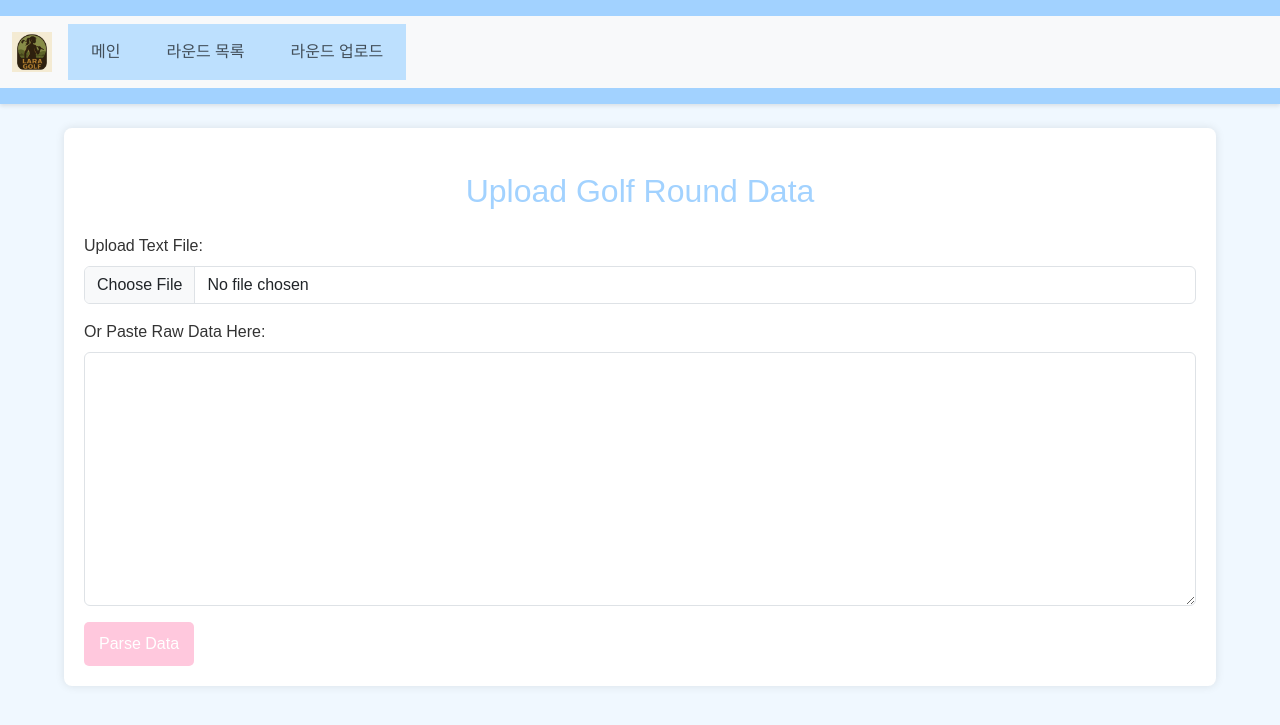
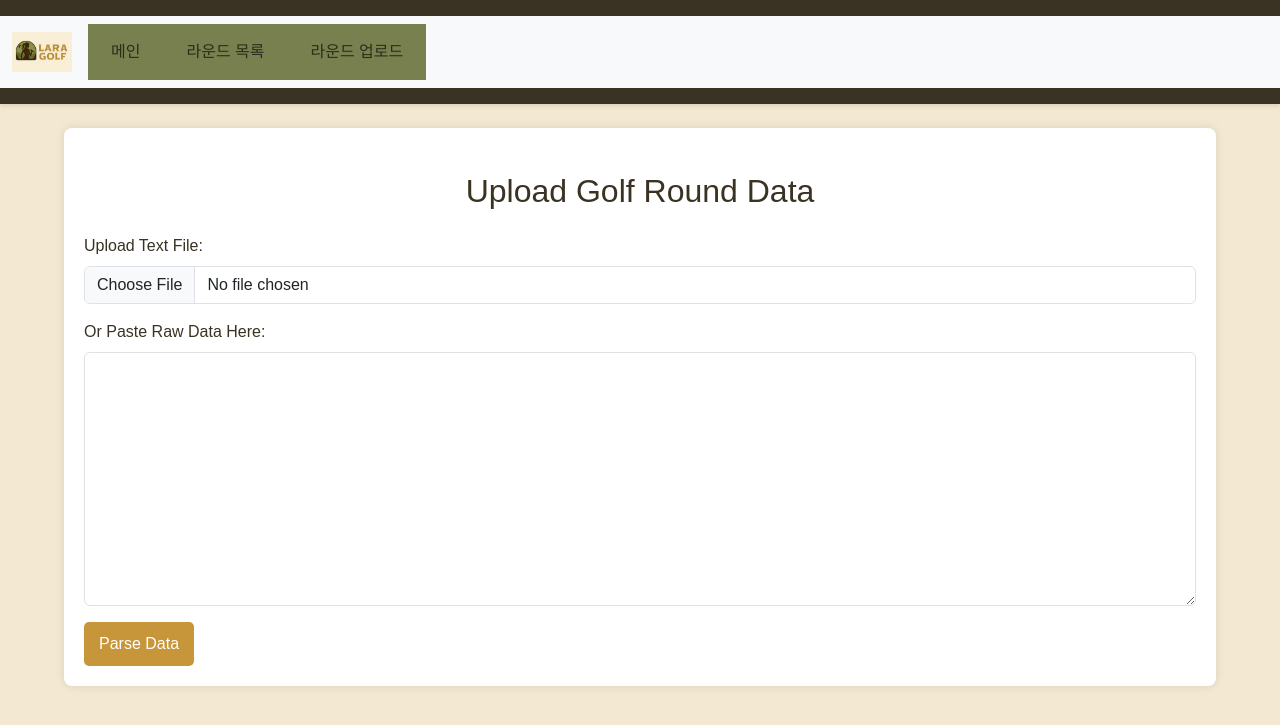
Before and after one commit to JoonYong-Kim/lalagolf, a Flask app: page /upload_round in a window 1280 px wide. Shown: the top 725 px of the page. Run offline with Flask 3, Linux system fonts and the light colour scheme; the visitor is signed in with stand-in values (Sample User, id 1); parts of the project's set-up code (start-up, migrations or seed data) failed here and were passed over.

Commit message:
디자인 변경

```diff
--- a/src/webapp/static/css/style.css
+++ b/src/webapp/static/css/style.css
@@ -1,10 +1,11 @@
 :root {
-    --color-primary: #A2D2FF; /* Light Blue */
-    --color-secondary: #BDE0FE; /* Lighter Blue */
-    --color-accent: #FFC8DD; /* Pink */
-    --color-text: #333333;
-    --color-background: #F0F8FF; /* Alice Blue */
-    --color-light-text: #666666;
+    --color-primary: #C7963A; /* Gold Bronze */
+    --color-secondary: #3A3323; /* Dark Olive Green */
+    --color-accent: #77804E; /* Light Grass Green */
+    --color-text: #3A3323;
+    --color-background: #F3E9D2; /* Oatmeal Beige */
+    --color-light-text: #666666; /* Keeping this as a general light text color */
+    --color-point-accent: #7A5D35; /* Dessert Brown for button hover */
 }
 
 body {
@@ -16,7 +17,7 @@ body {
 }
 
 header {
-    background-color: var(--color-primary);
+    background-color: var(--color-secondary);
     color: white;
     padding: 1em 0;
     text-align: center;
@@ -34,7 +35,7 @@ nav ul {
     margin: 0;
     display: flex;
     justify-content: center;
-    background-color: var(--color-secondary);
+    background-color: var(--color-accent);
     padding: 0.5em 0;
 }
 
@@ -66,7 +67,7 @@ nav ul li a:hover {
 }
 
 h2 {
-    color: var(--color-primary);
+    color: var(--color-secondary);
     text-align: center;
     margin-bottom: 20px;
 }
@@ -84,7 +85,7 @@ table th, table td {
 }
 
 table th {
-    background-color: var(--color-secondary);
+    background-color: var(--color-accent);
     color: white;
 }
 
@@ -152,7 +153,7 @@ table tr:hover {
 }
 
 .btn {
-    background-color: var(--color-accent);
+    background-color: var(--color-primary);
     color: white;
     padding: 10px 15px;
     border: none;
@@ -163,7 +164,7 @@ table tr:hover {
 }
 
 .btn:hover {
-    background-color: #FFB3CC; /* Slightly darker pink */
+    background-color: var(--color-point-accent); /* Slightly darker pink */
 }
 
 .flash-message {
--- a/src/webapp/templates/base.html
+++ b/src/webapp/templates/base.html
@@ -12,7 +12,7 @@
     <header>
         <nav class="navbar navbar-expand-lg navbar-light bg-light">
             <div class="container-fluid">
-                <a class="navbar-brand" href="/"><img src="{{ url_for('static', filename='images/lalagolf_logo.png') }}" alt="Lala Golf Logo" class="navbar-logo"></a>
+                <a class="navbar-brand" href="/"><img src="{{ url_for('static', filename='images/lalagolf_landscape_logo.png') }}" alt="Lala Golf Logo" class="navbar-logo"></a>
                 <button class="navbar-toggler" type="button" data-bs-toggle="collapse" data-bs-target="#navbarNav" aria-controls="navbarNav" aria-expanded="false" aria-label="Toggle navigation">
                     <span class="navbar-toggler-icon"></span>
                 </button>
```
Also changed, not shown: README.md, src/webapp/static/images/lalagolf_landscape_logo.png (added).
